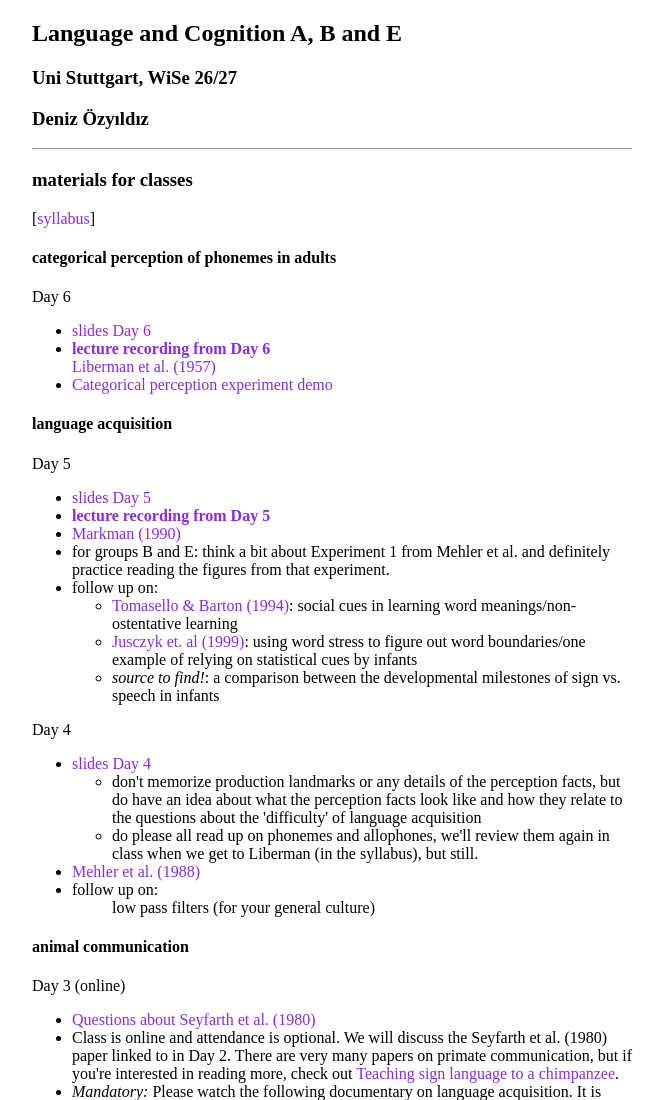
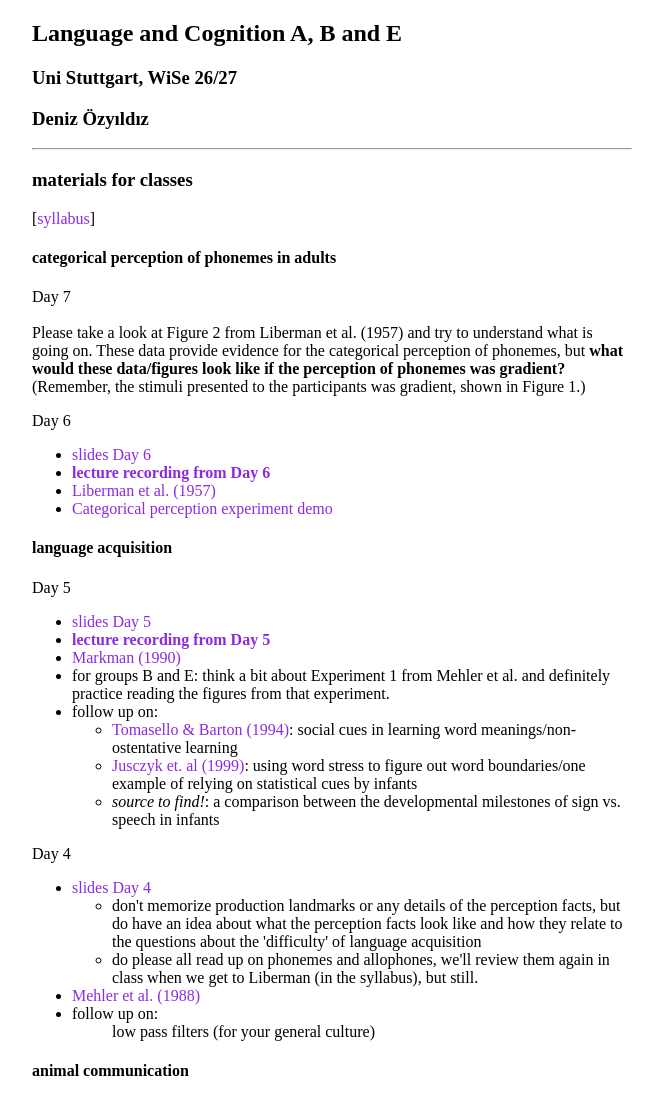
Before and after one commit to ozyildiz/ozyildiz.github.io, a plain HTML site: page t/lc/index.html in a window 1280 px wide. Shown: the top 1100 px of the page, without its empty margins (308-962 px from the left). Drawn offline with Linux system fonts and the light colour scheme.

Commit message:
added question about Liberman and created day 7

```diff
--- a/t/lc/index.html
+++ b/t/lc/index.html
@@ -41,11 +41,23 @@
     <h4>categorical perception of phonemes in adults</h4>
 
     <p>
+    Day 7 <br>
+
+          <br> Please take a look at Figure 2 from Liberman et al. (1957) and
+          try to understand what is going on. These data provide evidence for
+          the categorical perception of phonemes, but <b> what would these
+          data/figures look like if the perception of phonemes was
+          gradient?</b> (Remember, the stimuli presented to the participants was
+          gradient, shown in Figure 1.) </li>
+    </p>
+
+    <p>
       Day 6<br>
       <ul>
         <li><a href="slides/6day/6day-psycholing.pdf">slides Day 6</a></li>
-		<li><a href="https://drive.google.com/file/d/1Q0f3rRukF07I2nPU3OpmWTkinJEkDyVB/view?usp=drivesdk"><b>lecture recording from Day 6</b></a></li
-        <li><a href="readings/liberman-etal-1957.pdf">Liberman et al. (1957)</a></li>
+		<li><a
+            href="https://drive.google.com/file/d/1Q0f3rRukF07I2nPU3OpmWTkinJEkDyVB/view?usp=drivesdk"><b>lecture recording from Day 6</b></a></li>
+        <li><a href="readings/liberman-etal-1957.pdf">Liberman et al. (1957)</a>
         <li><a href="https://farm.pcibex.net/p/PMRXrC/">Categorical perception
             experiment demo</a></li>
       </ul>
```
